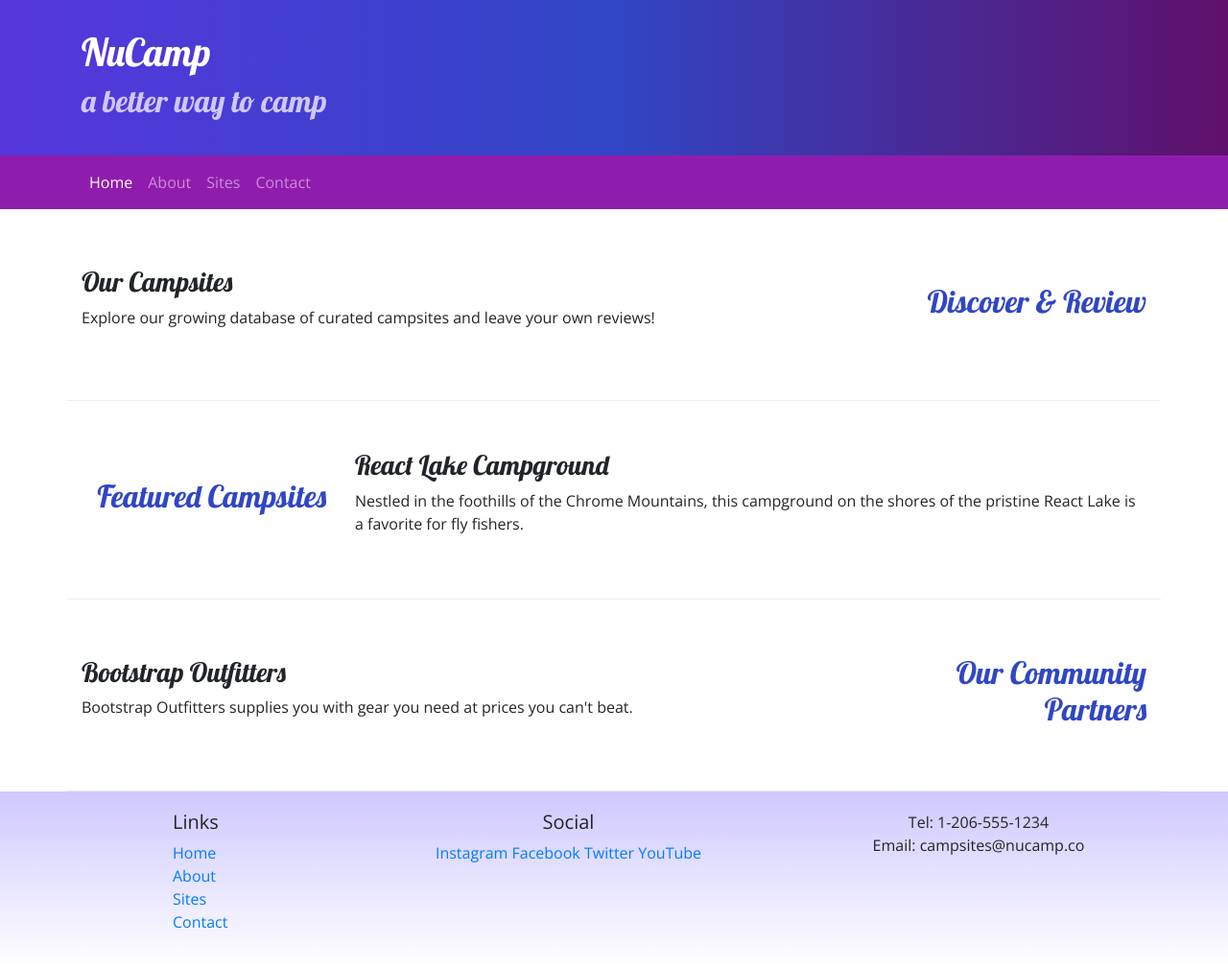
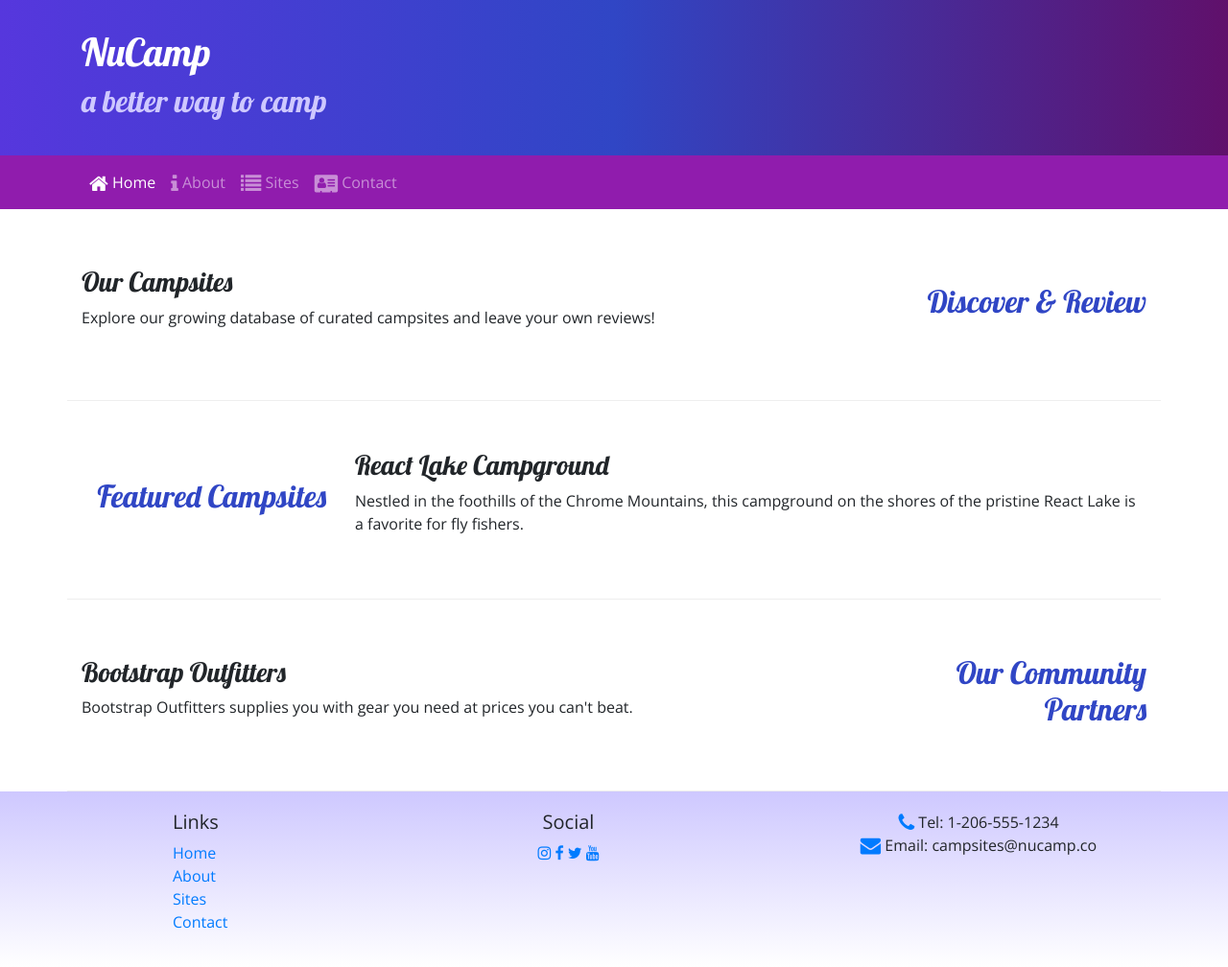
Before and after one commit to jayindeepspace/NUCAMPSITE, a website: page index.html in a window 1280 px wide. Shown: the whole page at 96% size. Drawn offline with nearby package versions, Linux system fonts and the light colour scheme.

Commit message:
adding icons to navbar

```diff
--- a/index.html
+++ b/index.html
@@ -17,6 +17,12 @@
       href="https://fonts.googleapis.com/css?family=Lobster|Open+Sans"
     />
     <link rel="stylesheet" href="css/styles.css" />
+
+    <!--Importing awesome fonts-->
+    <link
+      rel="stylesheet"
+      href="node_modules/font-awesome/css/font-awesome.min.css"
+    />
 
     <title>NuCamp: A Better Way To Camp</title>
   </head>
@@ -46,13 +52,25 @@
         <div class="collapse navbar-collapse" id="nucampNavbar">
           <ul class="navbar-nav">
             <li class="nav-item active">
-              <a class="nav-link" href="#">Home</a>
+              <a class="nav-link" href="#"
+                ><i class="fa fa-home fa-lg"></i> Home</a
+              >
             </li>
             <li class="nav-item">
-              <a class="nav-link" href="aboutus.html">About</a>
+              <a class="nav-link" href="aboutus.html"
+                ><i class="fa fa-info fa-lg"></i> About</a
+              >
             </li>
-            <li class="nav-item"><a class="nav-link" href="#">Sites</a></li>
-            <li class="nav-item"><a class="nav-link" href="#">Contact</a></li>
+            <li class="nav-item">
+              <a class="nav-link" href="#"
+                ><i class="fa fa-list fa-lg"></i> Sites</a
+              >
+            </li>
+            <li class="nav-item">
+              <a class="nav-link" href="#"
+                ><i class="fa fa-address-card fa-lg"></i> Contact</a
+              >
+            </li>
           </ul>
         </div>
       </div>
@@ -112,14 +130,14 @@
           </div>
           <div class="col-6 col-sm-5 text-center">
             <h5>Social</h5>
-            <a href="http://instagram.com/">Instagram</a>
-            <a href="http://facebook.com/">Facebook</a>
-            <a href="http://twitter.com/">Twitter</a>
-            <a href="http://youtube.com/">YouTube</a>
+            <a href="http://instagram.com/"><i class="fa fa-instagram"></i></a>
+            <a href="http://facebook.com/"><i class="fa fa-facebook"></i></a>
+            <a href="http://twitter.com/"><i class="fa fa-twitter"></i></a>
+            <a href="http://youtube.com/"><i class="fa fa-youtube"></i></a>
           </div>
           <div class="col-sm-4 text-center">
-            Tel: 1-206-555-1234<br />
-            Email: campsites@nucamp.co
+            <i class="fa fa-phone fa-lg text-primary"></i> Tel: 1-206-555-1234<br />
+            <i class="fa fa-envelope fa-lg text-primary"></i> Email: campsites@nucamp.co
           </div>
         </div>
       </div>
--- a/package.json
+++ b/package.json
@@ -15,6 +15,7 @@
   },
   "dependencies": {
     "bootstrap": "^4.5.2",
+    "font-awesome": "^4.7.0",
     "jquery": "^3.5.1",
     "popper.js": "^1.16.1"
   }
```
Also changed, not shown: aboutus.html (+17 -10 lines), 1 other file.
